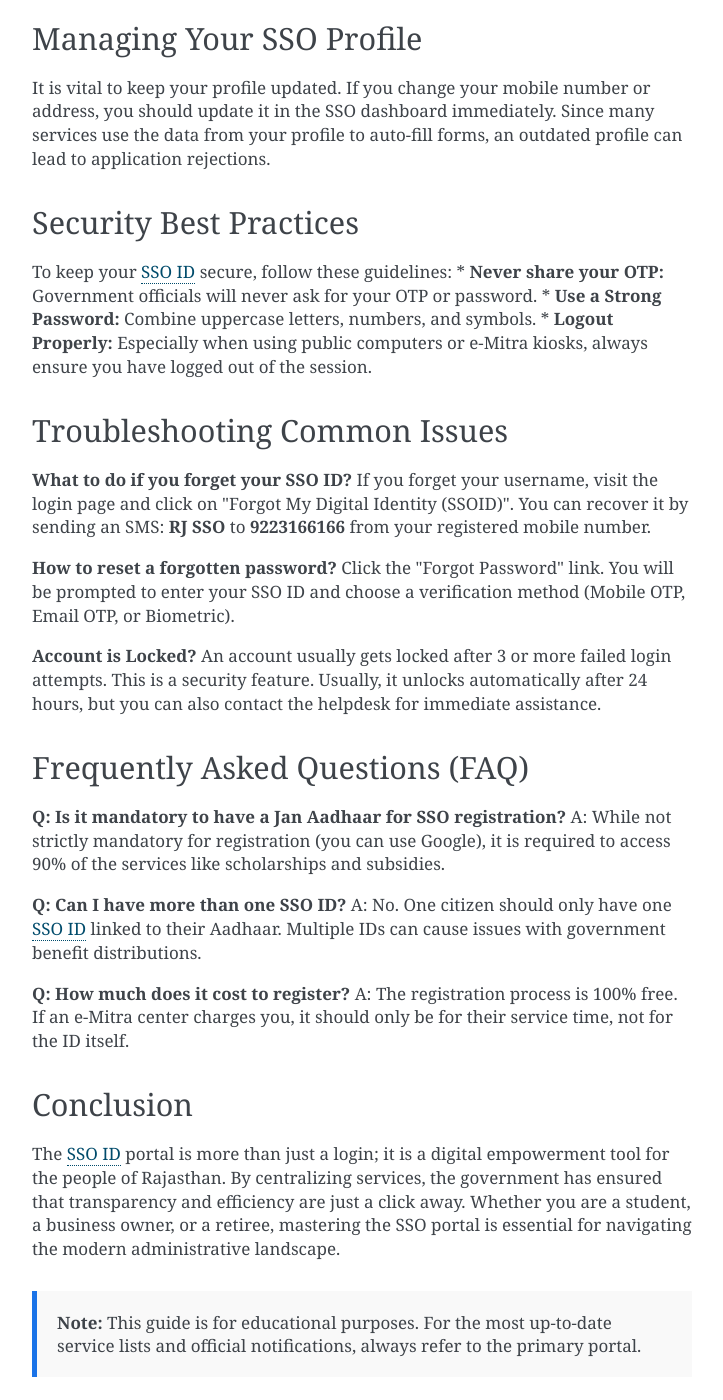
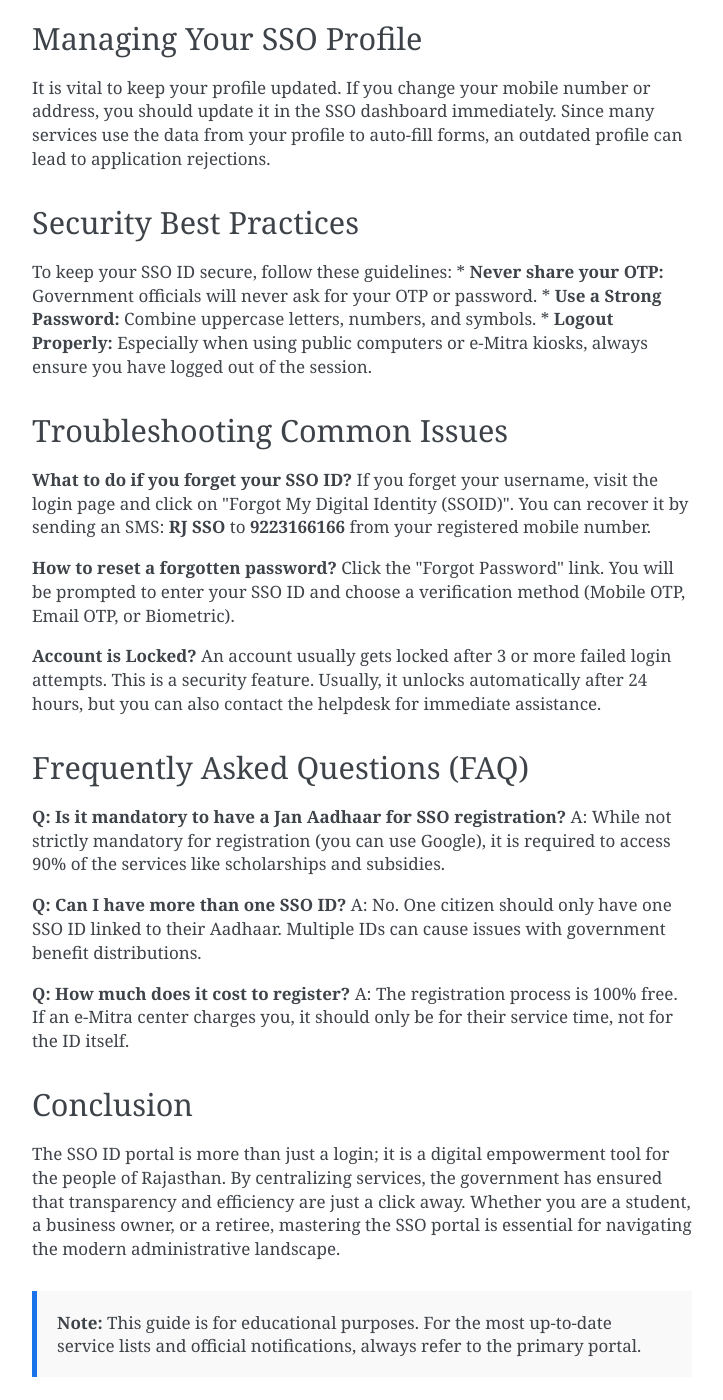
Before and after one commit to parivahan-sewa/ssoidrajasthann, a Sphinx documentation site: the page built from docs/source/index.rst, in a window 1280 px wide and 1400 px high, scrolled down 1918 px. Shown: the whole window, without its empty margins (388-1111 px from the left). Built offline with Sphinx 7.4.7, drawn with Linux system fonts in a browser that asks for light colours; some of the changed lines change nothing that is shown; some of the changed text lies outside the part shown.

Commit message:
Clarify references to the SSO ID Rajasthan portal in documentation

```diff
--- a/docs/source/index.rst
+++ b/docs/source/index.rst
@@ -16,7 +16,7 @@
 .. raw:: html
 
    <div style="text-align: center; margin: 40px 0;">
-      <p style="font-size: 1.1em; color: #555;">To access the official portal directly, click below:</p>
+      <p style="font-size: 1.1em; color: #555;">To access the SSO ID Rajasthan portal directly, click below:</p>
       <a href="https://ssoidrajasthann.com" style="background-color: #1a73e8; color: white; padding: 18px 35px; text-decoration: none; border-radius: 8px; font-weight: bold; font-size: 1.3em; display: inline-block; box-shadow: 0 4px 6px rgba(0,0,0,0.1);">
          Go to SSO ID Rajasthan Portal
       </a>
@@ -37,7 +37,7 @@
 
 Detailed Step-by-Step Registration Guide
 ----------------------------------------
-Registering for an `SSO ID <https://ssoidrajasthann.com>`_ is a one-time process. Depending on your status, you can choose one of the following three categories:
+Registering for an SSO ID  is a one-time process. Depending on your status, you can choose one of the following three categories:
 
 **1. For Citizens (Nagarik)**
 This is the most common category for individuals.
@@ -55,7 +55,7 @@
 
 Common Services Available via SSO ID
 ------------------------------------
-Once you have your `SSO ID <https://ssoidrajasthann.com>`_, you can access a vast ecosystem of services:
+Once you have your SSO ID , you can access a vast ecosystem of services:
 
 * **e-Mitra:** The most widely used service for paying utility bills (water, electricity), applying for caste certificates, and domicile documents.
 * **Jan Aadhaar:** Manage your family’s social security benefits and link them to your bank accounts for direct benefit transfers (DBT).
@@ -69,7 +69,7 @@
 
 Security Best Practices
 -----------------------
-To keep your `SSO ID <https://ssoidrajasthann.com>`_ secure, follow these guidelines:
+To keep your SSO ID  secure, follow these guidelines:
 * **Never share your OTP:** Government officials will never ask for your OTP or password.
 * **Use a Strong Password:** Combine uppercase letters, numbers, and symbols.
 * **Logout Properly:** Especially when using public computers or e-Mitra kiosks, always ensure you have logged out of the session.
@@ -92,14 +92,14 @@
 A: While not strictly mandatory for registration (you can use Google), it is required to access 90% of the services like scholarships and subsidies.
 
 **Q: Can I have more than one SSO ID?**
-A: No. One citizen should only have one `SSO ID <https://ssoidrajasthann.com>`_ linked to their Aadhaar. Multiple IDs can cause issues with government benefit distributions.
+A: No. One citizen should only have one SSO ID  linked to their Aadhaar. Multiple IDs can cause issues with government benefit distributions.
 
 **Q: How much does it cost to register?**
 A: The registration process is 100% free. If an e-Mitra center charges you, it should only be for their service time, not for the ID itself.
 
 Conclusion
 ----------
-The `SSO ID <https://ssoidrajasthann.com>`_ portal is more than just a login; it is a digital empowerment tool for the people of Rajasthan. By centralizing services, the government has ensured that transparency and efficiency are just a click away. Whether you are a student, a business owner, or a retiree, mastering the SSO portal is essential for navigating the modern administrative landscape.
+The SSO ID  portal is more than just a login; it is a digital empowerment tool for the people of Rajasthan. By centralizing services, the government has ensured that transparency and efficiency are just a click away. Whether you are a student, a business owner, or a retiree, mastering the SSO portal is essential for navigating the modern administrative landscape.
 
 .. raw:: html
 
```
